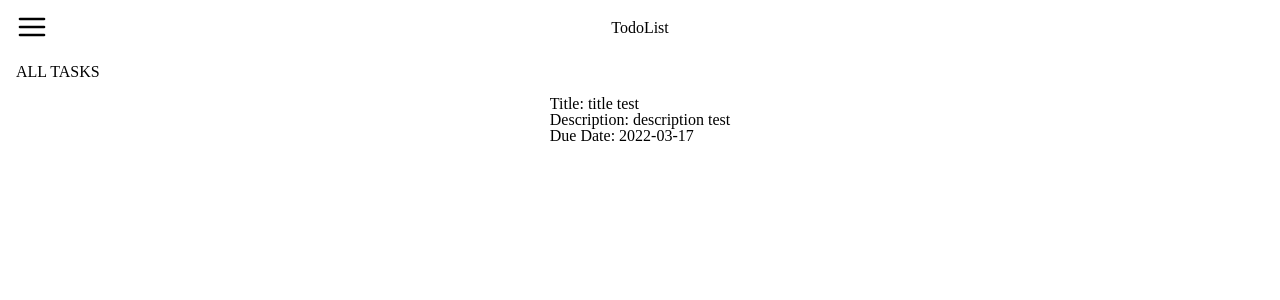
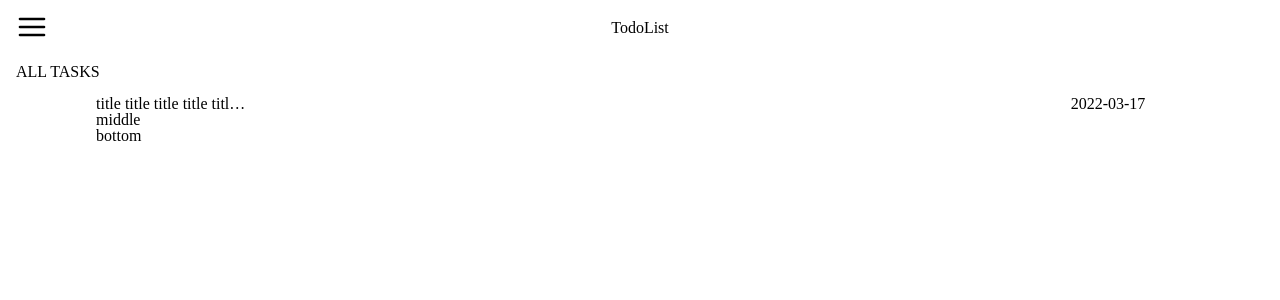
Before and after one commit to htder/todo_list, a React (Create React App) app: page / in a window 1280 px wide. Shown: the top 300 px of the page. Built offline with nearby package versions, Linux system fonts and the light colour scheme.

Commit message:
styled top row of todo item

```diff
--- a/src/components/Main.jsx
+++ b/src/components/Main.jsx
@@ -13,8 +13,9 @@ import Header from './Header';
 function Main() {
   const [tasks, setTasks] = useState([
     {
-      title: 'title test',
-      description: 'description test',
+      title:
+        'title title title title title title title title title title title title',
+      description: 'description description description',
       dueDate: '2022-03-17',
       completed: false,
       priority: 'low',
--- a/src/components/Todo.jsx
+++ b/src/components/Todo.jsx
@@ -3,10 +3,14 @@ import '../styles/Todo.css';
 
 function Todo({ title, description, dueDate, completed, priority, project }) {
   return (
-    <div>
-      <p>Title: {title}</p>
-      <p>Description: {description}</p>
-      <p>Due Date: {dueDate}</p>
+    <div className="todo-container">
+      <div className="todo-top-row">
+        <span className="todo-item todo-title">{title}</span>
+        <span className="todo-item todo-date">{dueDate}</span>
+      </div>
+      <div className="todo-middle-row">middle</div>
+      <div className="todo-bottom-row">bottom</div>
+      {/* <span className="todo-item todo-desc">{description}</span> */}
       {/* <p>Completed: {completed}</p> */}
       {/* <p>Priority: {priority}</p> */}
       {/* <p>Project: {project}</p> */}
--- a/src/styles/Todo.css
+++ b/src/styles/Todo.css
@@ -0,0 +1,24 @@
+.todo-container {
+  width: 85%;
+  display: flex;
+  /* align-items: center; */
+  flex-direction: column;
+  justify-content: center;
+}
+
+.todo-top-row {
+  display: flex;
+  align-items: center;
+  justify-content: space-between;
+}
+
+.todo-date {
+  text-align: center;
+}
+
+.todo-item {
+  width: 9.5rem;
+  white-space: nowrap;
+  text-overflow: ellipsis;
+  overflow: hidden
+}
```
